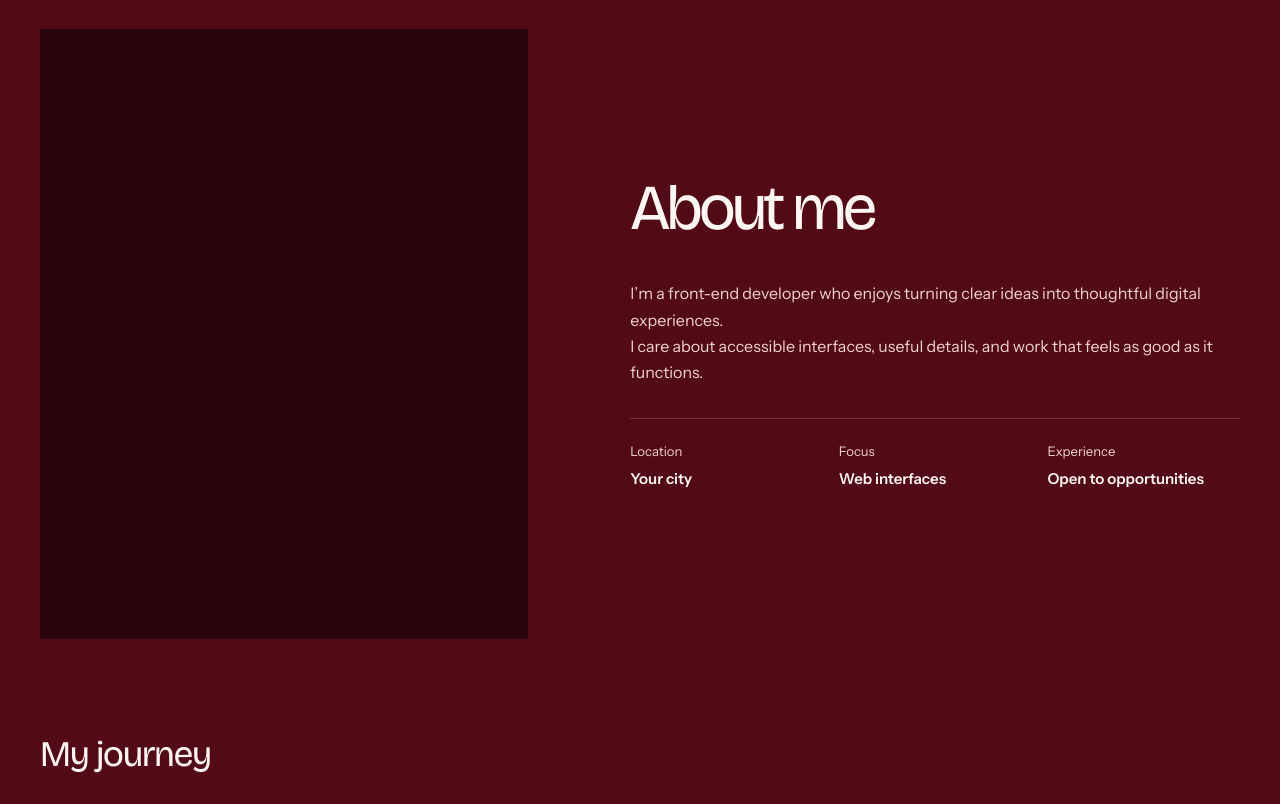
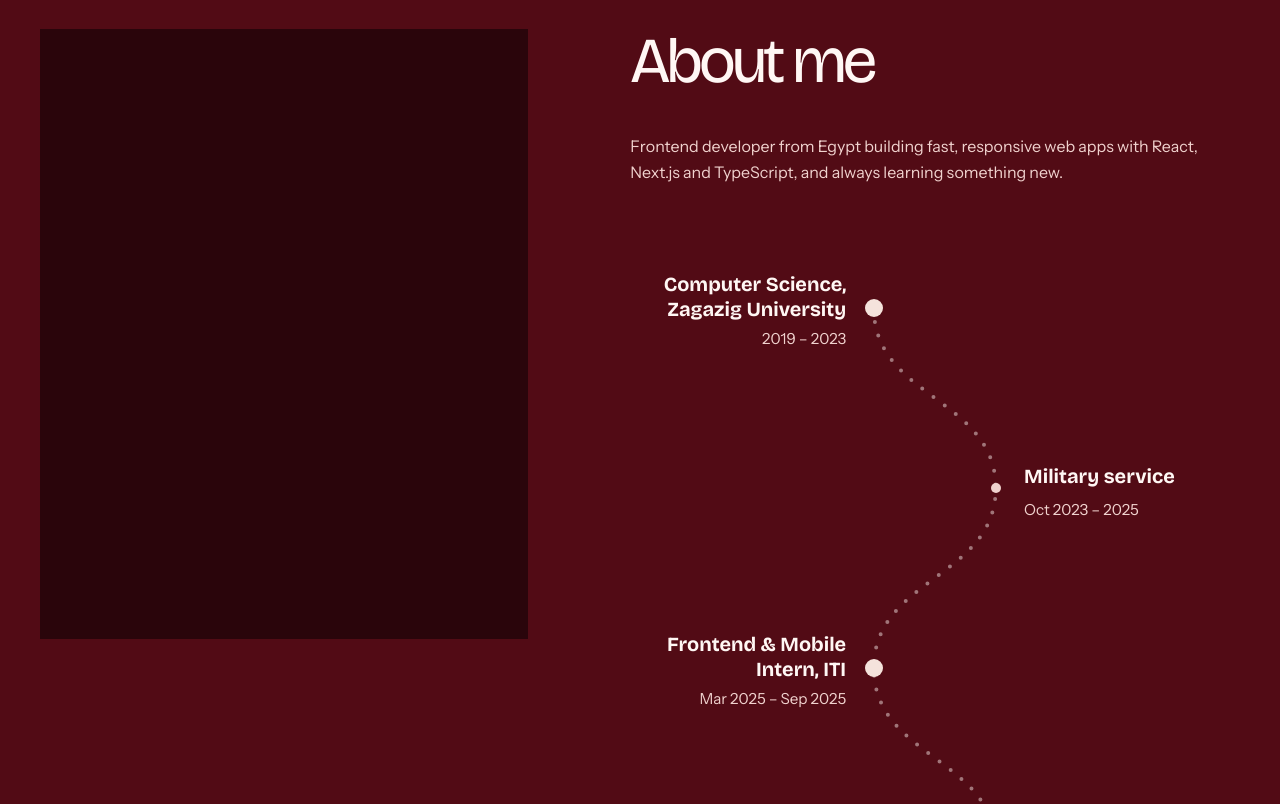
Before and after one commit to AmirMostafa-eng/Amir-Mostafa-Portfolio, a Next.js app: page / in a window 1280 px wide. Shown: the part 1440-2244 px from the top of the page. Built offline with nearby package versions, Linux system fonts and the light colour scheme.

Commit message:
About timeline placement only

```diff
--- a/app/globals.css
+++ b/app/globals.css
@@ -167,12 +167,12 @@ img { display: block; max-width: 100%; }
   .skill-marquee-copy[aria-hidden="true"] { display: none; }
 }
 .about-section { background: transparent; }
-.about-grid { display: grid; grid-template-columns: minmax(280px, .8fr) minmax(0, 1fr); align-items: center; gap: clamp(3rem, 8vw, 7rem); }
-.about-picture { aspect-ratio: 4 / 5; width: 100%; max-height: 620px; }
-.about-copy p { max-width: 60ch; color: var(--muted); }
-.about-timeline { position: relative; margin-top: clamp(4rem, 8vw, 6rem); }
-.timeline-heading { margin: 0 0 1.5rem; color: var(--text); font-family: var(--font-display), sans-serif; font-size: clamp(1.75rem, 3vw, 2.25rem); line-height: 1.1; letter-spacing: -.04em; }
-.timeline-road { position: absolute; z-index: 0; inset: 0; width: 100%; height: 100%; overflow: visible; pointer-events: none; }
+.about-grid { display: grid; grid-template-columns: minmax(280px, .8fr) minmax(0, 1fr); align-items: start; gap: clamp(3rem, 8vw, 7rem); }
+.about-picture { align-self: start; aspect-ratio: 4 / 5; width: 100%; max-height: 620px; }
+.about-copy p { max-width: none; color: var(--muted); }
+.about-timeline { position: relative; container: about-timeline / inline-size; margin-top: 2rem; }
+.timeline-road { position: absolute; z-index: 0; inset: 0; width: 100%; height: 100%; overflow: visible; pointer-events: none; visibility: hidden; }
+.about-timeline[data-road-ready="true"] .timeline-road { visibility: visible; }
 .timeline-road path { fill: none; stroke: var(--road); stroke-width: 4; stroke-dasharray: 0 14; stroke-linecap: round; }
 .timeline-list { position: relative; z-index: 1; margin: 0; padding: 0; list-style: none; }
 .timeline-event { position: relative; height: 180px; --timeline-x: 40%; }
@@ -190,15 +190,11 @@ img { display: block; max-width: 100%; }
 .timeline-title:hover, .timeline-title:focus-visible { color: var(--link); }
 .timeline-title:focus-visible, .timeline-dot:focus-visible { outline: 2px solid var(--link); outline-offset: 2px; }
 .timeline-period { display: block; color: var(--muted); font-size: .95rem; line-height: 1.4; }
-.timeline-panel { position: absolute; z-index: 4; width: min(320px, calc(100vw - 32px)); max-height: min(300px, calc(100vh - 24px)); overflow: auto; padding: 16px; border: 1px solid var(--line); border-radius: 8px; background: var(--deep); color: var(--text); text-align: left; animation: timeline-panel-open 150ms ease both; }
+.timeline-panel { position: absolute; z-index: 4; width: min(320px, 100cqw); max-width: min(320px, 100cqw); max-height: min(300px, calc(100vh - 24px)); overflow: auto; box-sizing: border-box; padding: 16px; border: 1px solid var(--line); border-radius: 8px; background: var(--deep); color: var(--text); text-align: left; animation: timeline-panel-open 150ms ease both; }
 .timeline-panel[hidden] { display: none; }
 .timeline-panel p { margin: 0; color: var(--text); font-size: 15px; line-height: 1.55; }
 @keyframes timeline-pulse { 0%, 100% { opacity: .35; } 50% { opacity: 1; } }
 @keyframes timeline-panel-open { from { opacity: 0; } to { opacity: 1; } }
-.facts { display: grid; grid-template-columns: repeat(3, minmax(0, 1fr)); gap: 1rem; margin: 2rem 0 0; padding-top: 1.4rem; border-top: 1px solid var(--line); }
-.fact { display: grid; gap: .25rem; }
-.fact dt { color: var(--muted); font-size: .82rem; }
-.fact dd { margin: 0; font-weight: 600; font-size: .94rem; }
 
 .project-grid { display: grid; grid-template-columns: repeat(2, minmax(0, 1fr)); gap: 2.5rem 1.5rem; }
 .all-project-grid { grid-template-columns: repeat(3, minmax(0, 1fr)); }
@@ -299,15 +295,8 @@ img { display: block; max-width: 100%; }
   .section { padding: 4.5rem 0; }
   .section-heading { margin-bottom: 2rem; }
   .about-grid { grid-template-columns: 1fr; gap: 2rem; }
-  .about-copy { order: 0; }
-  .about-picture { order: 1; max-height: none; }
-  .timeline-event { height: auto; min-height: 180px; padding-left: 56px; --timeline-x: 28px; }
-  .timeline-event--right { --timeline-x: 28px; }
-  .timeline-label, .timeline-event--left .timeline-label, .timeline-event--right .timeline-label { position: relative; top: auto; right: auto; left: auto; width: auto; min-height: 180px; display: flex; flex-direction: column; align-items: flex-start; justify-content: center; padding: 32px 0; transform: none; text-align: left; }
-  .timeline-title { justify-content: flex-start; text-align: left; }
-  .timeline-panel { position: relative; width: 100%; max-height: none; margin-top: .75rem; }
-  .facts { gap: .75rem; }
-  .fact dd { font-size: .85rem; }
+  .about-picture { order: 0; max-height: none; }
+  .about-copy { order: 1; }
   .project-grid { grid-template-columns: 1fr; gap: 2rem; }
   .contact-grid { grid-template-columns: 1fr; gap: 2rem; }
   .footer-row { align-items: flex-start; flex-direction: column; }
--- a/components/landing/About.tsx
+++ b/components/landing/About.tsx
@@ -13,12 +13,9 @@ export function About() {
           <div className="about-copy">
             <SectionHeading title={site.aboutTitle} id="about-title" />
             {site.about.map((paragraph) => <p key={paragraph}>{paragraph}</p>)}
-            <dl className="facts">
-              {site.facts.map((fact) => <div className="fact" key={fact.label}><dt>{fact.label}</dt><dd>{fact.value}</dd></div>)}
-            </dl>
+            <AboutTimeline />
           </div>
         </div>
-        <AboutTimeline />
       </Container>
     </section>
   );
--- a/components/landing/AboutTimeline.tsx
+++ b/components/landing/AboutTimeline.tsx
@@ -4,12 +4,27 @@ import { useCallback, useEffect, useLayoutEffect, useRef, useState } from "react
 import type { FocusEvent as ReactFocusEvent, PointerEvent as ReactPointerEvent } from "react";
 import { timeline, type TimelineEvent } from "@/data/timeline";
 import { buildRoadPath } from "@/lib/buildTimelineRoad";
+import { ZIGZAG_MIN_WIDTH } from "@/lib/timelineLayout";
 
 type Road = { width: number; height: number; path: string };
 type OpenPanel = { id: string; source: "hover" | "focus" | "click" };
 type PanelPosition = { id: string; left: number; top: number };
 
 const visibleEvents = timeline.filter((event) => event.show);
+const compactLayoutStyles = `
+@container about-timeline (max-width: ${ZIGZAG_MIN_WIDTH - 1}px) {
+  .about-timeline .timeline-event { height: auto; min-height: 180px; padding-left: 56px; --timeline-x: 28px; }
+  .about-timeline .timeline-event--right { --timeline-x: 28px; }
+  .about-timeline .timeline-label,
+  .about-timeline .timeline-event--left .timeline-label,
+  .about-timeline .timeline-event--right .timeline-label {
+    position: relative; top: auto; right: auto; left: auto; width: auto; min-height: 180px;
+    display: flex; flex-direction: column; align-items: flex-start; justify-content: center;
+    padding: 32px 0; transform: none; text-align: left;
+  }
+  .about-timeline .timeline-title { justify-content: flex-start; text-align: left; }
+  .about-timeline .timeline-panel { position: relative; width: 100%; max-width: 100%; max-height: none; margin-top: .75rem; }
+}`;
 
 function formatDate(value: string): string {
   if (!/^\d{4}-\d{2}$/.test(value)) return value;
@@ -36,6 +51,8 @@ function isTimelineTrigger(target: EventTarget | null, eventId: string): boolean
 export function AboutTimeline() {
   const rootRef = useRef<HTMLDivElement>(null);
   const listRef = useRef<HTMLOListElement>(null);
+  const svgRef = useRef<SVGSVGElement>(null);
+  const pathRef = useRef<SVGPathElement>(null);
   const panelRef = useRef<HTMLDivElement>(null);
   const pointerActivationRef = useRef(false);
   const titleRefs = useRef(new Map<string, HTMLButtonElement>());
@@ -47,34 +64,46 @@ export function AboutTimeline() {
   const measureRoad = useCallback(() => {
     const root = rootRef.current;
     const list = listRef.current;
-    if (!root || !list) return;
+    const svg = svgRef.current;
+    const pathElement = pathRef.current;
+    if (!root || !list || !svg || !pathElement) return;
 
+    svg.style.visibility = "hidden";
     const rootRect = root.getBoundingClientRect();
-    const points = Array.from(list.querySelectorAll<HTMLElement>(".timeline-dot")).map((dot) => {
+    const measuredPoints = Array.from(list.querySelectorAll<HTMLElement>(".timeline-dot")).map((dot) => {
       const rect = dot.getBoundingClientRect();
       return {
         x: rect.left + rect.width / 2 - rootRect.left,
         y: rect.top + rect.height / 2 - rootRect.top,
       };
     });
+    const isCompact = root.clientWidth < ZIGZAG_MIN_WIDTH;
+    const points = isCompact && measuredPoints.length > 0
+      ? measuredPoints.map((point) => ({ ...point, x: measuredPoints[0].x }))
+      : measuredPoints;
     const next = {
       width: root.clientWidth,
       height: root.clientHeight,
       path: buildRoadPath(points),
     };
 
+    svg.setAttribute("viewBox", `0 0 ${next.width || 1} ${next.height || 1}`);
+    pathElement.setAttribute("d", next.path);
+    root.dataset.roadReady = "true";
+    root.dataset.layout = isCompact ? "compact" : "zigzag";
+    svg.style.visibility = "visible";
     setRoad((current) =>
       current.width === next.width && current.height === next.height && current.path === next.path ? current : next,
     );
   }, []);
 
   const positionPanel = useCallback(() => {
-    if (!openId || window.matchMedia("(max-width: 640px)").matches) {
+    const root = rootRef.current;
+    if (!openId || !root || root.clientWidth < ZIGZAG_MIN_WIDTH) {
       setPanelPosition(null);
       return;
     }
 
-    const root = rootRef.current;
     const title = titleRefs.current.get(openId);
     const panel = panelRef.current;
     if (!root || !title || !panel || panel.hidden) return;
@@ -86,23 +115,20 @@ export function AboutTimeline() {
     const labelRect = label.getBoundingClientRect();
     const panelRect = panel.getBoundingClientRect();
     const gap = 12;
-
-    let desiredLeft = titleRect.left - labelRect.left - panelRect.width - gap;
-    const minLeft = Math.max(12, 12 - rootRect.left);
-    const maxLeft = Math.min(root.clientWidth - panelRect.width - 12, window.innerWidth - rootRect.left - panelRect.width - 12);
-    const flippedLeft = titleRect.right - labelRect.left + gap;
-    const minLocalLeft = minLeft - (labelRect.left - rootRect.left);
-    const maxLocalLeft = maxLeft - (labelRect.left - rootRect.left);
-    if (desiredLeft < minLocalLeft || desiredLeft > maxLocalLeft) desiredLeft = flippedLeft;
+    const rootOffsetX = labelRect.left - rootRect.left;
+    const isLeftEvent = title.closest(".timeline-event--left") !== null;
+    const desiredLeft = isLeftEvent
+      ? titleRect.right - labelRect.left + gap
+      : titleRect.left - labelRect.left - panelRect.width - gap;
+    const minLocalLeft = 12 - rootOffsetX;
+    const maxLocalLeft = root.clientWidth - panelRect.width - 12 - rootOffsetX;
     const left = Math.max(minLocalLeft, Math.min(desiredLeft, maxLocalLeft));
 
+    const rootOffsetY = labelRect.top - rootRect.top;
     const desiredTop = titleRect.bottom - labelRect.top + gap;
-    const aboveTitle = titleRect.top - labelRect.top - panelRect.height - gap;
-    const minTop = Math.max(12, 12 - rootRect.top);
-    const maxTop = Math.min(root.clientHeight - panelRect.height - 12, window.innerHeight - rootRect.top - panelRect.height - 12);
-    const minLocalTop = minTop - (labelRect.top - rootRect.top);
-    const maxLocalTop = maxTop - (labelRect.top - rootRect.top);
-    const top = Math.max(minLocalTop, Math.min(desiredTop <= maxLocalTop ? desiredTop : aboveTitle, maxLocalTop));
+    const minLocalTop = 12 - rootOffsetY;
+    const maxLocalTop = root.clientHeight - panelRect.height - 12 - rootOffsetY;
+    const top = Math.max(minLocalTop, Math.min(desiredTop, maxLocalTop));
 
     setPanelPosition((current) =>
       current?.id === openId && current.left === left && current.top === top
@@ -196,15 +222,16 @@ export function AboutTimeline() {
 
   return (
     <div className="about-timeline" ref={rootRef}>
-      <h3 className="timeline-heading">My journey</h3>
+      <style>{compactLayoutStyles}</style>
       <svg
         className="timeline-road"
         aria-hidden="true"
         focusable="false"
+        ref={svgRef}
         viewBox={`0 0 ${road.width || 1} ${road.height || 1}`}
         preserveAspectRatio="none"
       >
-        <path d={road.path} />
+        <path d={road.path} ref={pathRef} />
       </svg>
       <ol className="timeline-list" ref={listRef}>
         {visibleEvents.map((event, index) => {
--- a/data/site.ts
+++ b/data/site.ts
@@ -15,15 +15,7 @@ export const site = {
   heroPicture: null as string | null,
   aboutPicture: null as string | null,
   greeting: "Hello, I'm",
-  about: [
-    "I’m a front-end developer who enjoys turning clear ideas into thoughtful digital experiences.",
-    "I care about accessible interfaces, useful details, and work that feels as good as it functions.",
-  ],
-  facts: [
-    { label: "Location", value: "Your city" },
-    { label: "Focus", value: "Web interfaces" },
-    { label: "Experience", value: "Open to opportunities" },
-  ],
+  about: ["Frontend developer from Egypt building fast, responsive web apps with React, Next.js and TypeScript, and always learning something new."],
   skillsIntro: "A small toolkit for building thoughtful digital experiences.",
   projectsIntro: "A few selected pieces of work and practice.",
   contactIntro: "Have a project in mind or want to say hello? I’d love to hear from you.",
--- a/data/timeline.ts
+++ b/data/timeline.ts
@@ -46,7 +46,7 @@ export const timeline: readonly TimelineEvent[] = [
     end: null,
     size: "normal",
     detail:
-      "Built the PrufCoach admin dashboard from scratch (German learning platform): banners, users and exams with full CRUD, token-based authentication, and a responsive UI with React.js, Tailwind CSS, Shadcn UI and Axios. Delivered production-ready on schedule, working directly with the client.",
+      "Working with clients as a freelance frontend developer: turning requirements into responsive, cross-browser interfaces and delivering production-ready work on schedule. Tools include React.js, Tailwind CSS, Shadcn UI and Axios, with token-based authentication, REST API integration and full CRUD flows, while keeping up with new tools as projects need them.",
     show: true,
   },
 ];
--- /dev/null
+++ b/lib/timelineLayout.ts
@@ -0,0 +1 @@
+export const ZIGZAG_MIN_WIDTH = 520;
```
